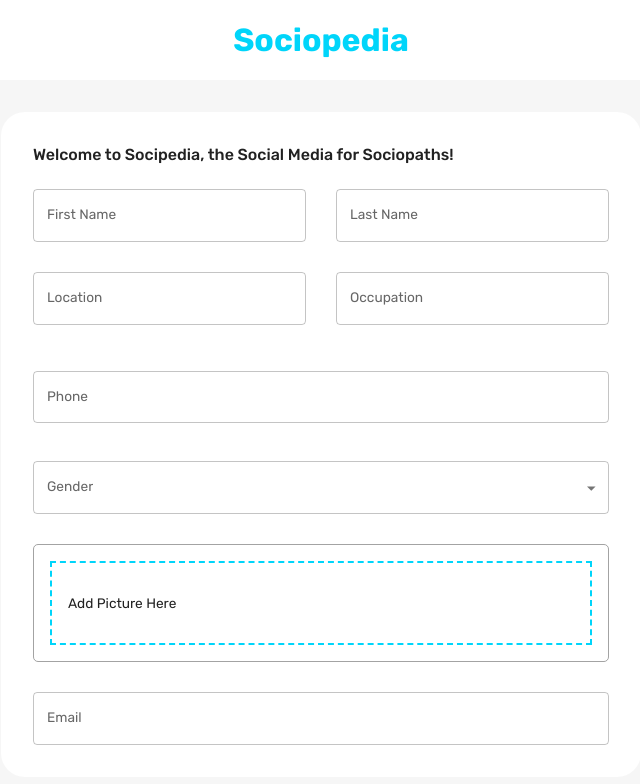
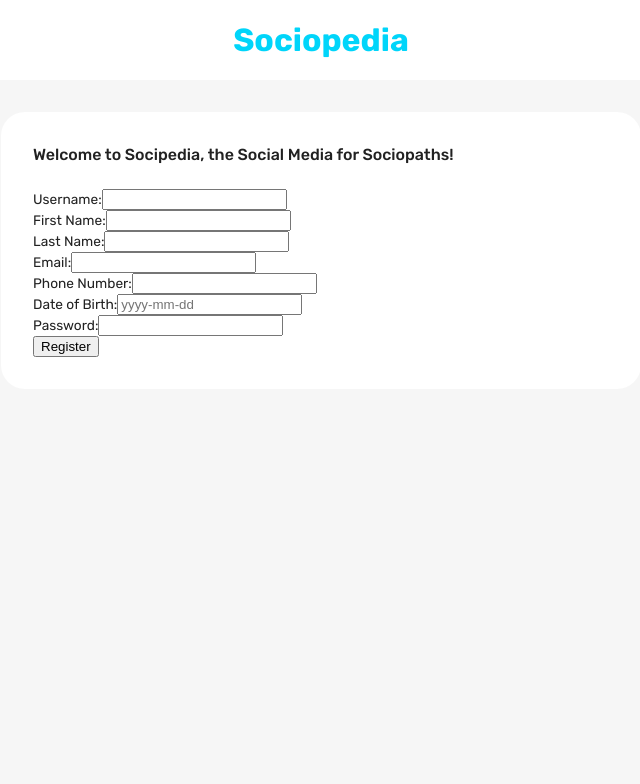
Before and after one commit to temycodes/sociality, a React (Create React App) app: page /signup in a window 1280 px wide. Shown: the top 784 px of the page, without its empty margins (319-959 px from the left). Built offline with nearby package versions, Linux system fonts and the light colour scheme.

Commit message:
build: added axios

```diff
--- a/package.json
+++ b/package.json
@@ -13,6 +13,7 @@
     "@testing-library/jest-dom": "^5.16.5",
     "@testing-library/react": "^13.4.0",
     "@testing-library/user-event": "^13.5.0",
+    "axios": "^1.4.0",
     "date-fns": "^2.30.0",
     "dayjs": "^1.11.7",
     "dotenv": "^16.0.3",
--- a/src/components/Authentication/SignUpForm.jsx
+++ b/src/components/Authentication/SignUpForm.jsx
@@ -1,220 +1,111 @@
-import React from "react";
-import {
-  Box,
-  Button,
-  TextField,
-  useMediaQuery,
-  Typography,
-  useTheme,
-  MenuItem,
-} from "@mui/material";
-import EditOutlinedIcon from "@mui/icons-material/EditOutlined";
-import { Formik } from "formik";
-import * as yup from "yup";
-import { useNavigate } from "react-router-dom";
-import Dropzone from "react-dropzone";
-import FlexBetween from "../FlexBetween";
+import React from "reacct"
+import * as Yup from 'yup';
+import { Formik, Form, Field, ErrorMessage } from 'formik';
+import DatePicker from 'react-datepicker';
+import 'react-datepicker/dist/react-datepicker.css';
+import axios from "axios";
 
-const registerSchema = yup.object().shape({
-  firstName: yup.string().required("required"),
-  lastName: yup.string().required("required"),
-  usernameOrEmail: yup.string().email("invalid email").required("required"),
-  gender: yup.string().required("required"),
-  phone: yup.string().required("required"),
-  dateOfBirth: yup.string().required("required"),
-  password: yup.string().required("required"),
-  location: yup.string().required("required"),
-  picture: yup.string().required("required"),
-  occupation: yup.string().required("required"),
-});
-
-const initialValuesRegister = {
-  username: "",
-  firstName: "",
-  lastName: "",
-  email: "",
-  gender: "",
-  phoneNumber: "",
-  dateOfBirth: "2000-01-01",
-  password: "",
-  picturePath: "",
-  location: "",
-  occupation: "",
-};
-
-const SignUpForm = () => {
-  const { palette } = useTheme();
-  const navigate = useNavigate();
-  const isNonMobile = useMediaQuery("(min-width:600px)");
-
-  const register = async (values, onSubmitProps) => {
-    const formData = new FormData();
-    for (let value in values) {
-      formData.append(value, values[value]);
-    }
-    formData.append("picturePath", values.picture.name);
-
-    const savedUserResponse = await fetch(
-      "https://socials-api.onrender.com/auth/register",
-      {
-        method: "POST",
-        body: formData,
-      }
-    );
-    const savedUser = await savedUserResponse.json();
-    onSubmitProps.resetForm();
-
-    navigate("/home");
+function SignUpForm() {
+  const initialValues = {
+    username: '',
+    firstName: '',
+    lastName: '',
+    email: '',
+    phoneNumber: '',
+    dateOfBirth: null,
+    password: '',
+    location: ''
   };
 
-  const handleFormSubmit = async (values, onSubmitProps) => {
-    await register(values, onSubmitProps);
+  const validationSchema = Yup.object().shape({
+    username: Yup.string().required('Required'),
+    firstName: Yup.string().required('Required'),
+    lastName: Yup.string().required('Required'),
+    email: Yup.string().email('Invalid email').required('Required'),
+    phoneNumber: Yup.string().required('Required'),
+    dateOfBirth: Yup.date().nullable().required('Required').transform((value, originalValue) => {
+      if (originalValue) {
+        const [day, month, year] = originalValue.split('-');
+        return new Date(`${year}-${month}-${day}`);
+      }
+      return null;
+    }),
+    password: Yup.string().required('Required'),
+    location: Yup.string().required('Required')
+  });
+
+  const handleSubmit = async (values, { setSubmitting, resetForm }) => {
+    try {
+      const response = await axios.post('/api/register', values);
+      console.log(response);
+      resetForm();
+    } catch (error) {
+      console.log(error.response.data);
+    }
+    setSubmitting(false);
   };
 
   return (
-    <Formik
-      onSubmit={handleFormSubmit}
-      initialValues={initialValuesRegister}
-      validationSchema={registerSchema}
-    >
-      {({
-        values,
-        errors,
-        touched,
-        handleBlur,
-        handleChange,
-        handleSubmit,
-        setFieldValue,
-      }) => (
-        <form onSubmit={handleSubmit}>
-          <Box
-            display="grid"
-            gap="30px"
-            gridTemplateColumns="repeat(4, minmax(0, 1fr))"
-            sx={{
-              "& > div": { gridColumn: isNonMobile ? undefined : "span 4" },
-            }}
-          >
-            <TextField
-              label="First Name"
+    <Formik initialValues={initialValues} validationSchema={validationSchema} onSubmit={handleSubmit}>
+      {({ values, errors, touched, handleChange, handleBlur, handleSubmit, isSubmitting, setFieldValue }) => (
+        <Form onSubmit={handleSubmit}>
+          <div>
+            <label htmlFor="username">Username:</label>
+            <Field type="text" name="username" />
+            <ErrorMessage name="username" />
+          </div>
+
+          <div>
+            <label htmlFor="firstName">First Name:</label>
+            <Field type="text" name="firstName" />
+            <ErrorMessage name="firstName" />
+          </div>
+
+          <div>
+            <label htmlFor="lastName">Last Name:</label>
+            <Field type="text" name="lastName" />
+            <ErrorMessage name="lastName" />
+          </div>
+
+          <div>
+            <label htmlFor="email">Email:</label>
+            <Field type="email" name="email" />
+            <ErrorMessage name="email" />
+          </div>
+
+          <div>
+            <label htmlFor="phoneNumber">Phone Number:</label>
+            <Field type="text" name="phoneNumber" />
+            <ErrorMessage name="phoneNumber" />
+          </div>
+
+          <div>
+            <label htmlFor="dateOfBirth">Date of Birth:</label>
+            <DatePicker
+              id="dateOfBirth"
+              name="dateOfBirth"
+              selected={values.dateOfBirth}
+              onChange={date => setFieldValue('dateOfBirth', date)}
               onBlur={handleBlur}
-              onChange={handleChange}
-              value={values.firstName}
-              name="firstName"
-              error={Boolean(touched.firstName) && Boolean(errors.firstName)}
-              helperText={touched.firstName && errors.firstName}
-              sx={{ gridColumn: "span 2" }}
+              dateFormat="yyyy-MM-dd"
+              placeholderText="yyyy-mm-dd"
+              showMonthDropdown
+              showYearDropdown
+              dropdownMode="select"
             />
-            <TextField
-              label="Last Name"
-              onBlur={handleBlur}
-              onChange={handleChange}
-              value={values.lastName}
-              name="lastName"
-              error={Boolean(touched.lastName) && Boolean(errors.lastName)}
-              helperText={touched.lastName && errors.lastName}
-              sx={{ gridColumn: "span 2" }}
-            />
-            <TextField
-              label="Location"
-              onBlur={handleBlur}
-              onChange={handleChange}
-              value={values.location}
-              name="location"
-              error={Boolean(touched.location) && Boolean(errors.location)}
-              helperText={touched.location && errors.location}
-              sx={{ gridColumn: "span 2" }}
-            />
-            <TextField
-              label="Occupation"
-              onBlur={handleBlur}
-              onChange={handleChange}
-              value={values.occupation}
-              name="occupation"
-              error={Boolean(touched.occupation) && Boolean(errors.occupation)}
-              helperText={touched.occupation && errors.occupation}
-              sx={{ gridColumn: "span 2" }}
-            />
-            <TextField
-              label="Phone"
-              onBlur={handleBlur}
-              onChange={handleChange}
-              variant="outlined"
-              margin="normal"
-              value={values.phone}
-              name="phone"
-              error={Boolean(touched.occupation) && Boolean(errors.occupation)}
-              helperText={touched.occupation && errors.occupation}
-              sx={{ gridColumn: "span 4" }}
-            />
-            <TextField
-              select
-              fullWidth
-              defaultValue="male"
-              label="Gender"
-              onChange={handleChange}
-              onBlur={handleBlur}
-              value={values.gender}
-              name="gender"
-              error={Boolean(touched.gender) && Boolean(errors.gender)}
-              helperText={touched.gender && errors.gender}
-              sx={{ gridColumn: "span 4" }}
-            >
-              <MenuItem value="male">Male</MenuItem>
-              <MenuItem value="female">Female</MenuItem>
-              <MenuItem value="other">Others</MenuItem>
-            </TextField>
+            {errors.dateOfBirth && touched.dateOfBirth && <div>{errors.dateOfBirth}</div>}
+          </div>
 
-            <Box
-              gridColumn="span 4"
-              border={`1px solid ${palette.neutral.medium}`}
-              borderRadius="5px"
-              p="1rem"
-            >
-              <Dropzone
-                acceptedFiles=".jpg,.jpeg,.png"
-                multiple={false}
-                onDrop={(acceptedFiles) =>
-                  setFieldValue("picture", acceptedFiles[0])
-                }
-              >
-                {({ getRootProps, getInputProps }) => (
-                  <Box
-                    {...getRootProps()}
-                    border={`2px dashed ${palette.primary.main}`}
-                    p="1rem"
-                    sx={{ "&:hover": { cursor: "pointer" } }}
-                  >
-                    <input {...getInputProps()} />
-                    {!values.picture ? (
-                      <p>Add Picture Here</p>
-                    ) : (
-                      <FlexBetween>
-                        <Typography>{values.picture.name}</Typography>
-                        <EditOutlinedIcon />
-                      </FlexBetween>
-                    )}
-                  </Box>
-                )}
-              </Dropzone>
-            </Box>
-            <TextField
-              label="Email"
-              onBlur={handleBlur}
-              onChange={handleChange}
-              value={values.email}
-              name="email"
-              error={
-                Boolean(touched.email) &&
-                Boolean(errors.email)
-              }
-              helperText={touched.email && errors.email}
-              sx={{ gridColumn: "span 4" }}
-            />
-          </Box>
-        </form>
-      )}
-    </Formik>
+          <div>
+            <label htmlFor="password">Password:</label>
+            <Field type="password" name="password" />
+            <ErrorMessage name="password" />
+          </div>
+
+            <button type="submit">Register</button>
+          </Form>
+        )}
+      </Formik>
   );
 };
 
--- a/src/state/index.js
+++ b/src/state/index.js
@@ -47,7 +47,7 @@ export const authSlice = createSlice({
         state.user.dateOfBirth = dob.toISOString().substring(0,10);
         state.user.username = action.payload.username;
         state.user.email = action.payload.email;
-        state.user.picturePath = action.payload.picturePath;
+        state.user.picture = action.payload.picture;
         state.user.gender = action.payload.gender;
       } else {
         console.error("User not found");
```
Also changed, not shown: 1 other file (tests, documents, lock files or other folders).
